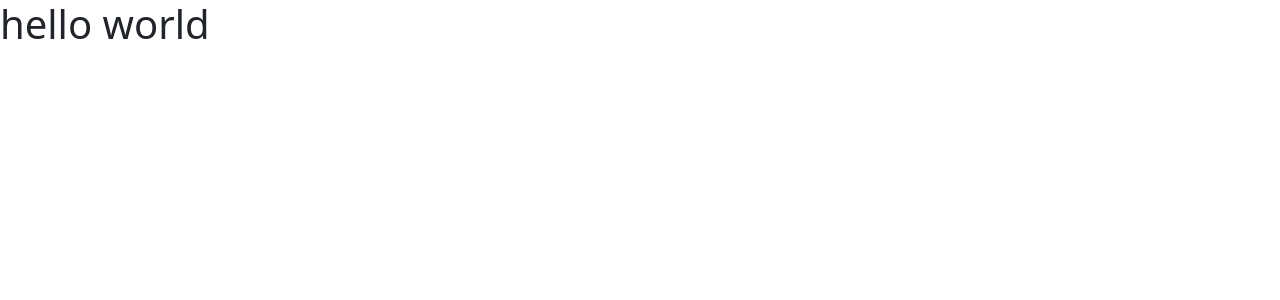
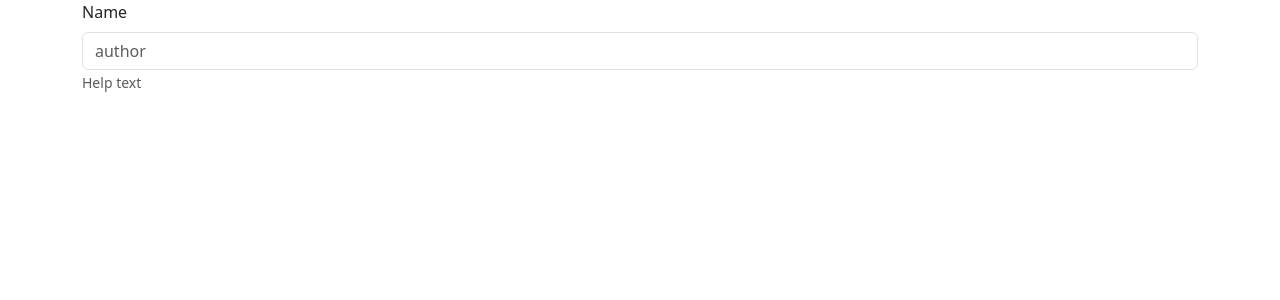
Before and after one commit to leonardopalluzzi/react-post-form, a React (Vite) app: page / in a window 1280 px wide. Shown: the top 300 px of the page. Built offline with nearby package versions, Linux system fonts and the light colour scheme.

Commit message:
refactor: restructure App component and add Main and Form components

```diff
--- a/src/App.jsx
+++ b/src/App.jsx
@@ -1,12 +1,12 @@
 import { useState } from 'react'
+import Main from './components/Main'
 
 
 function App() {
 
-
   return (
     <>
-      <h1>hello world</h1>
+      <Main />
     </>
   )
 }
--- /dev/null
+++ b/src/components/Form.jsx
@@ -0,0 +1,21 @@
+export default function Form() {
+    return (
+        <div className="container">
+            <div className="form">
+                <div className="mb-3">
+                    <label htmlFor="" className="form-label">Name</label>
+                    <input
+                        type="text"
+                        className="form-control"
+                        name="author"
+                        id="author"
+                        aria-describedby="helpId"
+                        placeholder="author"
+                    />
+                    <small id="helpId" className="form-text text-muted">Help text</small>
+                </div>
+
+            </div>
+        </div>
+    )
+}
--- /dev/null
+++ b/src/components/Main.jsx
@@ -0,0 +1,7 @@
+import Form from './Form'
+
+export default function Main() {
+    return (
+        <Form />
+    )
+}
```
